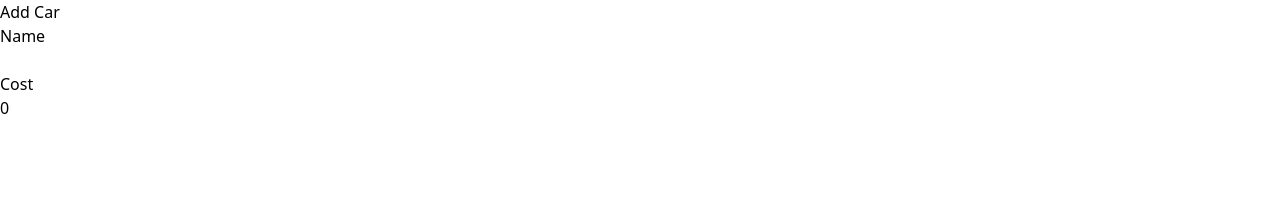
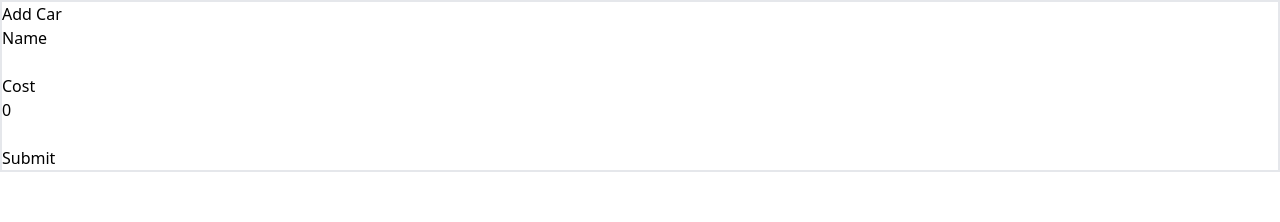
Before and after one commit to aws753951/react-practice, a React (Create React App) app: page / in a window 1280 px wide. Shown: the top 222 px of the page. Built offline with nearby package versions, Linux system fonts and the light colour scheme.

Commit message:
submit form state and save into car state

```diff
--- a/src/components/CarForm.js
+++ b/src/components/CarForm.js
@@ -1,20 +1,27 @@
 import { useSelector, useDispatch } from "react-redux";
-import { changeName, changeCost } from "../store/";
+import { changeName, changeCost, addCar } from "../store/";
+
 const CarForm = () => {
     const dispatch = useDispatch();
 
     const { name, cost } = useSelector((state) => state.form);
+
     const handleNameChange = (e) => {
         dispatch(changeName(e.target.value));
     };
     const handleCostChange = (e) => {
         dispatch(changeCost(parseInt(e.target.value) || 0)); // 如果非數字，則轉0，後續呈現轉 ""
     };
+    const handleSubmit = (e) => {
+        e.preventDefault();
+        dispatch(addCar({ name, cost }));
+    };
+
     return (
         <div>
-            <div>
+            <div className="border-2">
                 <h4>Add Car</h4>
-                <form>
+                <form onSubmit={handleSubmit}>
                     <div>
                         <div>
                             <label>Name</label>
@@ -31,6 +38,7 @@ const CarForm = () => {
                             />
                         </div>
                     </div>
+                    <button>Submit</button>
                 </form>
             </div>
         </div>
--- a/src/store/slices/carsSlice.js
+++ b/src/store/slices/carsSlice.js
@@ -3,7 +3,7 @@ import { createSlice, nanoid } from "@reduxjs/toolkit";
 const carsSlice = createSlice({
     name: "cars",
     initialState: {
-        searchTerm: "", // 暫存car的資料
+        searchTerm: "",
         cars: [],
     },
     reducers: {
```
